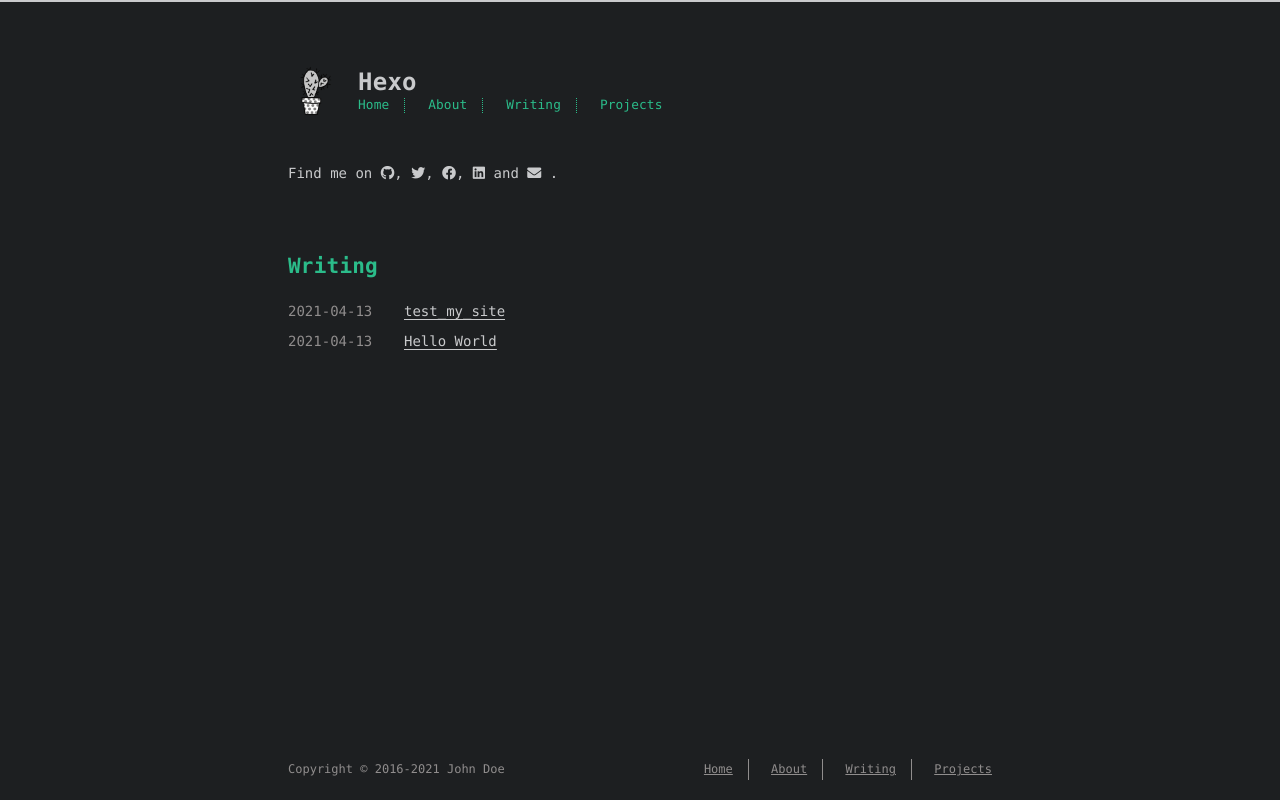
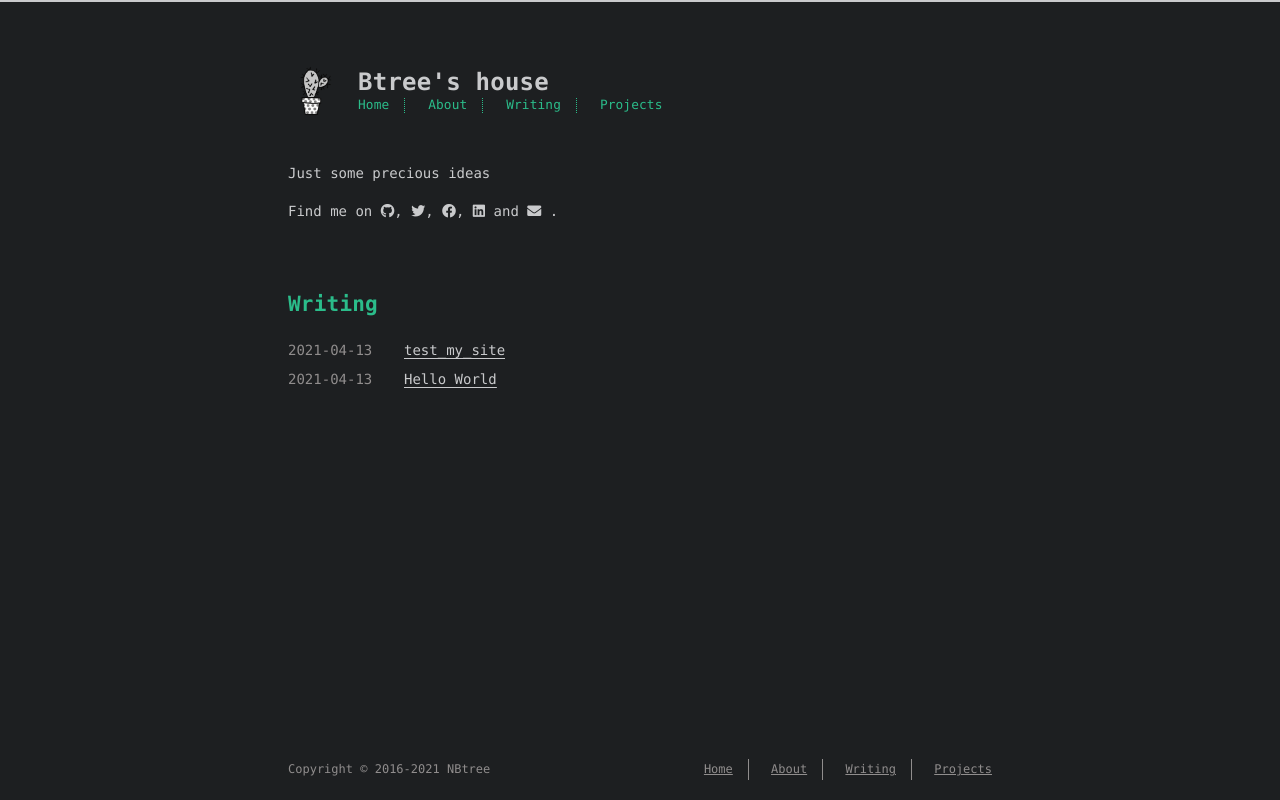
Before and after one commit to NBtree/NBtree.github.io, a plain HTML site: page index.html in a window 1280 px wide. Drawn offline with nearby package versions, Linux system fonts and the light colour scheme.

Commit message:
Site updated: 2021-04-13 19:58:17

```diff
--- a/index.html
+++ b/index.html
@@ -6,12 +6,14 @@
     <meta http-equiv="X-UA-Compatible" content="IE=edge">
     <meta name="HandheldFriendly" content="True">
     <meta name="viewport" content="width=device-width, initial-scale=1, maximum-scale=5" />
-    <meta property="og:type" content="website">
-<meta property="og:title" content="Hexo">
+    <meta name="description" content="Just some precious ideas">
+<meta property="og:type" content="website">
+<meta property="og:title" content="Btree&#39;s house">
 <meta property="og:url" content="http://example.com/index.html">
-<meta property="og:site_name" content="Hexo">
+<meta property="og:site_name" content="Btree&#39;s house">
+<meta property="og:description" content="Just some precious ideas">
 <meta property="og:locale" content="en_US">
-<meta property="article:author" content="John Doe">
+<meta property="article:author" content="NBtree">
 <meta name="twitter:card" content="summary">
 
 
@@ -32,7 +34,7 @@
 
 
     <!-- title -->
-    <title>Hexo</title>
+    <title>Btree&#39;s house</title>
     <!-- styles -->
 
 <link rel="stylesheet" href="/css/style.css">
@@ -58,7 +60,7 @@
 
 
     <div id="title">
-      <h1>Hexo</h1>
+      <h1>Btree&#39;s house</h1>
     </div>
   </a>
   <div id="nav">
@@ -81,6 +83,9 @@
 
 
         <section id="about">
+
+    <p>Just some precious ideas</p>
+
 
 
     <p>
@@ -194,7 +199,7 @@
 
 
     2016-2021
-    John Doe
+    NBtree
   </div>
   <div class="footer-right">
     <nav>
```
Also changed, not shown: 2021/04/13/hello-world/index.html (+4 -4 lines), 2021/04/13/test-my-site/index.html (+7 -5 lines), archives/2021/04/index.html (+8 -6 lines), archives/2021/index.html (+8 -6 lines), archives/index.html (+8 -6 lines).
